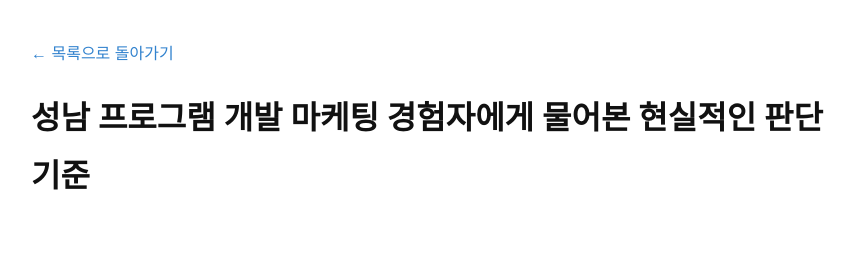
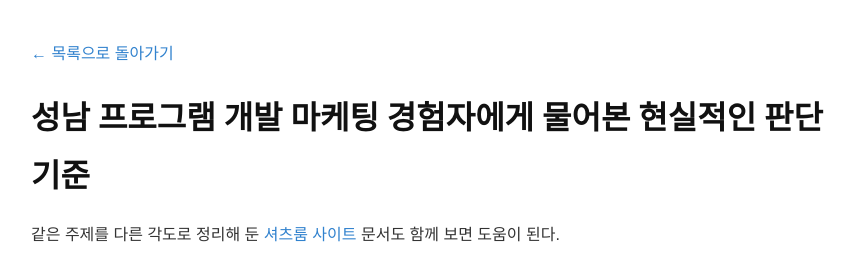
Before and after one commit to tidalhss-star/bp-kr-pbn-bp-060, a plain HTML site: page posts/interview-002-hue6d0.html in a window 1280 px wide. Shown: the whole page, without its empty margins (209-1064 px from the left). Drawn offline with Linux system fonts and the light colour scheme.

```diff
--- a/posts/interview-002-hue6d0.html
+++ b/posts/interview-002-hue6d0.html
@@ -25,6 +25,8 @@
     <h1>성남 프로그램 개발 마케팅 경험자에게 물어본 현실적인 판단 기준</h1>
     <article>
 
-</main>
+
+      <p>같은 주제를 다른 각도로 정리해 둔 <a class="anchor-link" href="https://maphoshirts.space/" data-bpaas-link-target="t1-shirtsroom-site">셔츠룸 사이트</a> 문서도 함께 보면 도움이 된다.</p>
+    </main>
 </body>
 </html>
```
